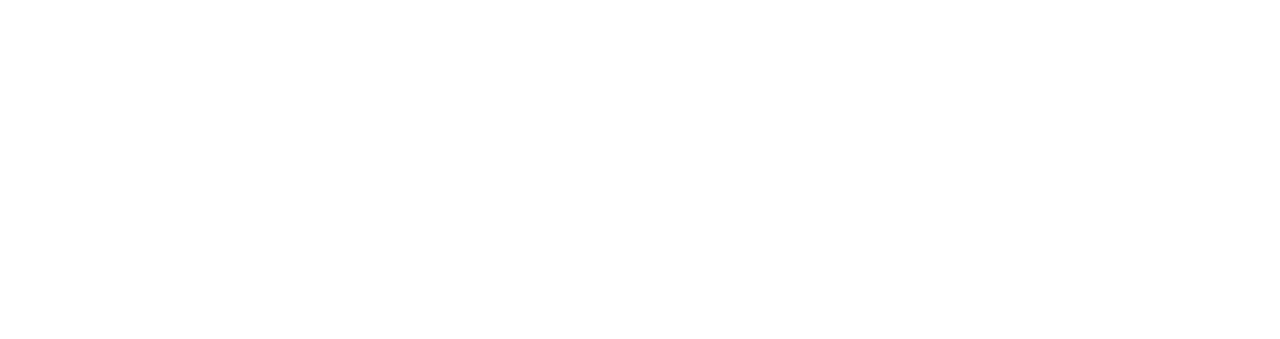
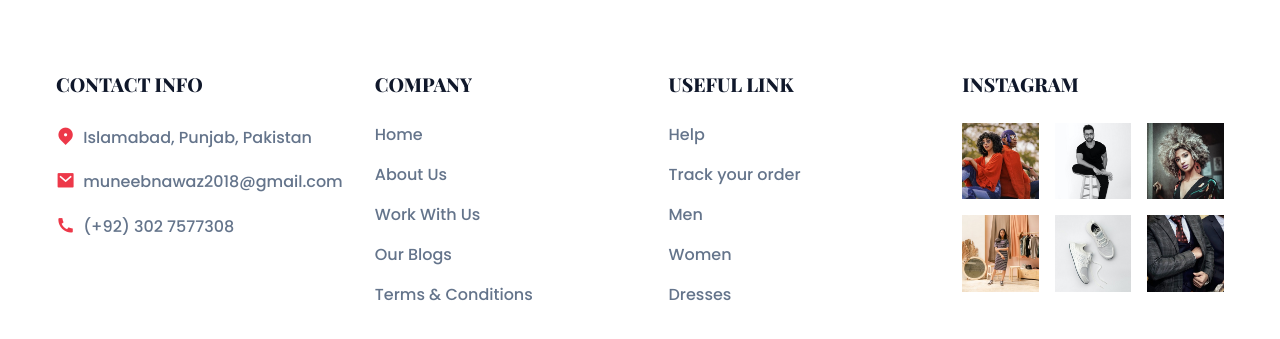
Before and after one commit to MnbNwz/Lebaba_Ecommerce_Frontend, a React (Create React App) app: page / in a window 1280 px wide. Shown: the part 3948-4287 px from the top of the page. Before the commit the page ends 3938 px from the top, so only its background shows below. Built offline with nearby package versions, Linux system fonts and the light colour scheme.

Commit message:
Homepage Done with footer

```diff
--- a/src/App.js
+++ b/src/App.js
@@ -1,6 +1,7 @@
 import { Outlet } from "react-router-dom";
 import "./App.css";
 import Navbar from "./components/navbar/Navbar";
+import Footer from "./components/navbar/Footer";
 
 function App() {
   return (
@@ -10,6 +11,7 @@
       {/* <h1 className='text-2xl'>Lebaba Ecommerce Starter Files</h1> */}
       <Navbar />
       <Outlet />
+      <Footer />
     </div>
   );
 }
--- /dev/null
+++ b/src/components/navbar/Footer.jsx
@@ -0,0 +1,78 @@
+import React from "react";
+import InstaImg1 from "../../assets/instagram-1.jpg";
+import InstaImg2 from "../../assets/instagram-2.jpg";
+import InstaImg3 from "../../assets/instagram-3.jpg";
+import InstaImg4 from "../../assets/instagram-4.jpg";
+import InstaImg5 from "../../assets/instagram-5.jpg";
+import InstaImg6 from "../../assets/instagram-6.jpg";
+
+const Footer = () => {
+  return (
+    <>
+      <footer className="section__container footer__container">
+        <div className="footer__col">
+          <h4>CONTACT INFO</h4>
+          <p>
+            <a
+              href="https://www.google.com/maps?q=Islamabad,Punjab,Pakistan"
+              target="_blank"
+              rel="noopener noreferrer"
+            >
+              <span>
+                <i className="ri-map-pin-2-fill"></i>
+              </span>
+              Islamabad, Punjab, Pakistan
+            </a>
+          </p>
+          <p>
+            <a href="mailto:muneebnawaz2018@gmail.com">
+              <span>
+                <i className="ri-mail-fill"></i>
+              </span>
+              muneebnawaz2018@gmail.com
+            </a>
+          </p>
+          <p>
+            <a href="tel:+923027577308">
+              <span>
+                <i className="ri-phone-fill"></i>
+              </span>
+              (+92) 302 7577308
+            </a>
+          </p>
+        </div>
+
+        <div className="footer__col">
+          <h4 className="">COMPANY</h4>
+          <a href="/">Home</a>
+          <a href="/">About Us</a>
+          <a href="/">Work With Us</a>
+          <a href="/">Our Blogs</a>
+          <a href="/">Terms & Conditions</a>
+        </div>
+
+        <div className="footer__col">
+          <h4 className="">USEFUL LINK</h4>
+          <a href="/">Help</a>
+          <a href="/">Track your order</a>
+          <a href="/">Men</a>
+          <a href="/">Women</a>
+          <a href="/">Dresses</a>
+        </div>
+        <div className="footer__col">
+          <h4 className="">INSTAGRAM</h4>
+          <div className="instagram__grid">
+            <img src={InstaImg1} alt="" />
+            <img src={InstaImg2} alt="" />
+            <img src={InstaImg3} alt="" />
+            <img src={InstaImg4} alt="" />
+            <img src={InstaImg5} alt="" />
+            <img src={InstaImg6} alt="" />
+          </div>
+        </div>
+      </footer>
+    </>
+  );
+};
+
+export default Footer;
--- a/src/components/blogs/Blogs.jsx
+++ b/src/pages/blogs/Blogs.jsx
@@ -1,5 +1,5 @@
 import React from "react";
-import { sharedObjects } from "./../../common/commonData";
+import { sharedObjects } from "../../common/commonData";
 import blogsData from "../../data/blogs";
 
 const Blogs = () => {
--- a/src/components/home/Home.jsx
+++ b/src/pages/home/Home.jsx
@@ -2,7 +2,7 @@
 import Banner from "./Banner";
 import Categories from "./Categories";
 import HeroSection from "./HeroSection";
-import TrendingProducts from "../shopComponent/TrendingProducts";
+import TrendingProducts from "../shop/TrendingProducts";
 import DealSection from "./DealSection";
 import PromoBanner from "./PromoBanner";
 import Blogs from "../blogs/Blogs";
--- a/src/routers/router.jsx
+++ b/src/routers/router.jsx
@@ -1,7 +1,7 @@
 import React from "react";
 import { createBrowserRouter, Route } from "react-router-dom";
 import App from "../App";
-import Home from "../components/home/Home";
+import Home from "../pages/home/Home";
 
 const router = createBrowserRouter([
   {
```
Also changed, not shown: src/pages/home/Banner.jsx (renamed from src/components/home/Banner.jsx), src/pages/home/Categories.jsx (renamed from src/components/home/Categories.jsx), src/pages/home/DealSection.jsx (renamed from src/components/home/DealSection.jsx), src/pages/home/HeroSection.jsx (renamed from src/components/home/HeroSection.jsx), src/pages/home/PromoBanner.jsx (renamed from src/components/home/PromoBanner.jsx), src/pages/shop/Products.jsx (renamed from src/components/shopComponent/Products.jsx), src/pages/shop/TrendingProducts.jsx (renamed from src/components/shopComponent/TrendingProducts.jsx).
